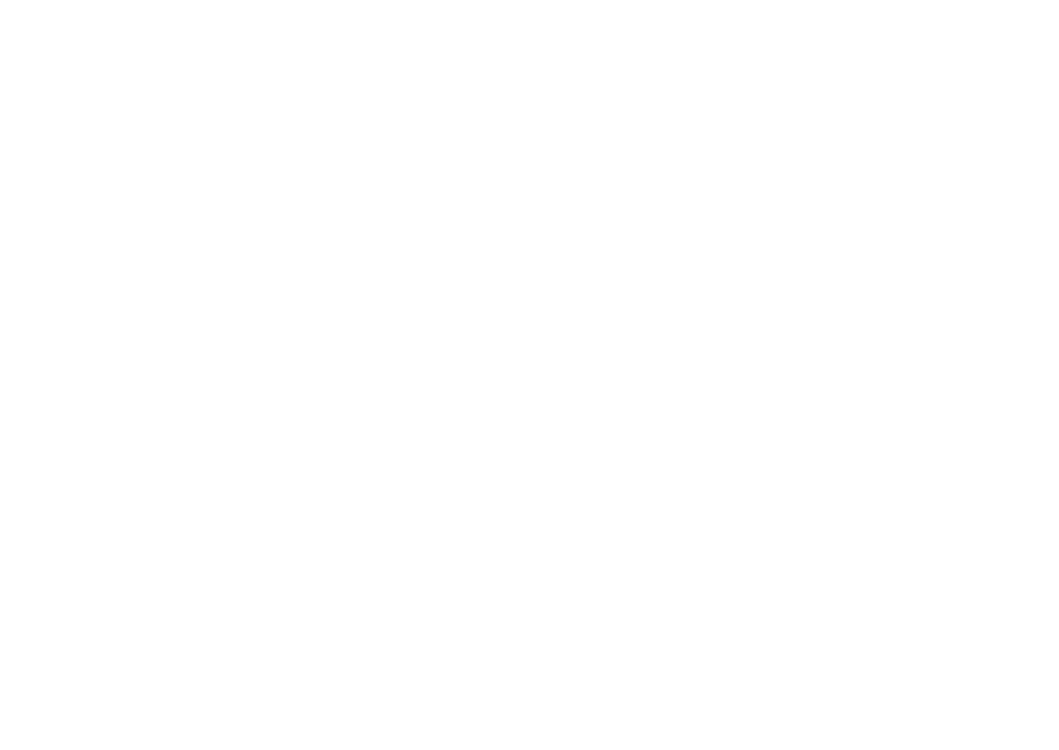
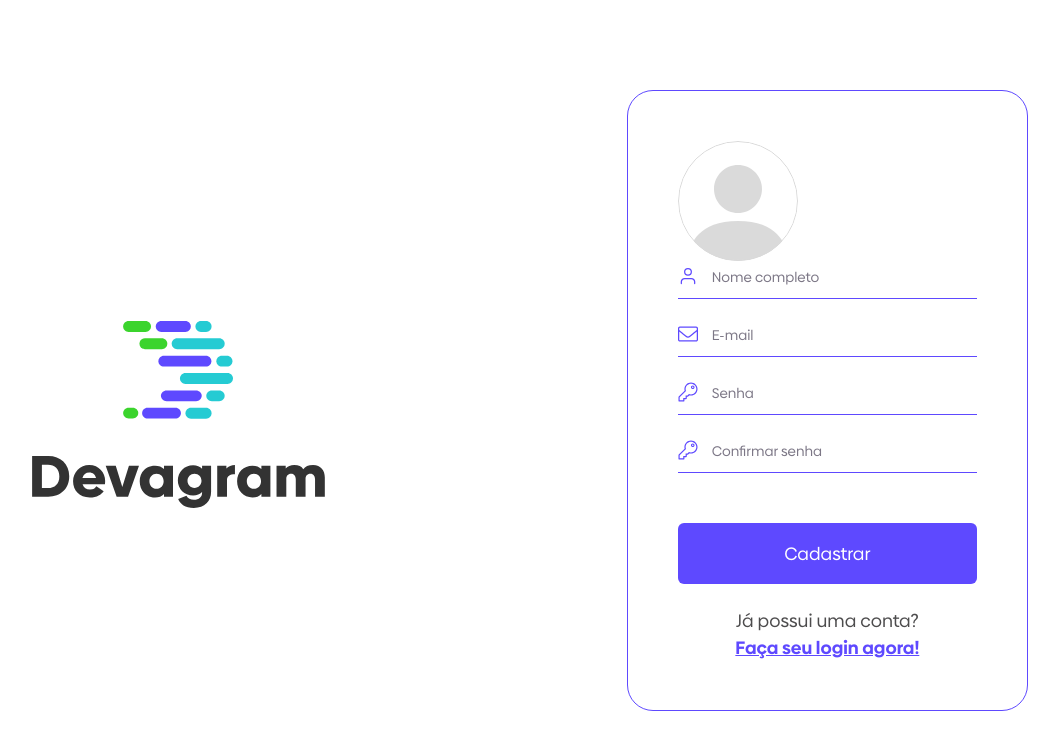
Before and after one commit to GilAlvesOliveira/devagram-react-next, a Next.js app: page /cadastro in a window 1280 px wide. Shown: the top 750 px of the page, without its empty margins (112-1171 px from the left). Built offline with nearby package versions, Linux system fonts and the light colour scheme.

Commit message:
pagina cadastro

```diff
--- a/componentes/login/index.js
+++ b/componentes/login/index.js
@@ -35,13 +35,13 @@
                     <InputPublico
                         imagem={imagemChave}
                         texto="Senha"
-                        tipo="passoword"
+                        tipo="password"
                         aoAlterarValor={e => setSenha(e.target.value)}
                         valor={senha}
                     />
 
                     <Botao
-                        texto={'Login'}
+                        texto="Login"
                         tipo="submit"
                         desabilitado={false}
                     />
@@ -49,7 +49,7 @@
 
                 <div className="rodapePaginaPublica">
                     <p>Não possui uma conta?</p>
-                    <Link href="cadastro.js">Faça seu cadastro agora!</Link>
+                    <Link href="/cadastro">Faça seu cadastro agora!</Link>
                 </div>
             </div>
         </section>
--- a/pages/cadastro.js
+++ /dev/null
@@ -1,3 +0,0 @@
-export default function Cadastro () {
-    return;
-}
--- /dev/null
+++ b/pages/cadastro/index.js
@@ -0,0 +1,83 @@
+import Link from "next/link";
+import Image from "next/image";
+import Botao from "@/componentes/botao";
+import imagemLogo from "../../public/imagens/logo.svg";
+import imagemUsuarioAtivo from "../../public/imagens/usuarioAtivo.svg";
+import imagemAvatar from "../../public/imagens/avatar.svg";
+import imagemEnvelope from "../../public/imagens/envelope.svg";
+import imagemChave from "../../public/imagens/chave.svg";
+import InputPublico from "@/componentes/inputPublico";
+import { UploadImagem } from "../../componentes/uploadImagem";
+import { useState } from "react";
+
+export default function Cadastro() {
+    const [imagem, setImagem] = useState(null);
+    const [nome, setNome] = useState("");
+    const [email, setEmail] = useState("");
+    const [senha, setSenha] = useState("");
+    const [confirmacaosenha, setConfirmacaoSenha] = useState("");
+
+    return (
+        <section className={`paginaCadastro paginaPublica`}>
+            <div className="logoContainer desktop">
+                <Image
+                    src={imagemLogo}
+                    alt="logotipo"
+                    layout="fill"
+                    className="logo"
+                />
+            </div>
+
+            <div className="conteudoPaginaPublica">
+                <form>
+                    <UploadImagem
+                        imagemPreviewClassName="avatar avatarPreview"
+                        imagemPreview={imagem?.preview || imagemAvatar.src}
+                        setImagem={setImagem}
+                    />
+
+                    <InputPublico
+                        imagem={imagemUsuarioAtivo}
+                        texto="Nome completo"
+                        tipo="text"
+                        aoAlterarValor={e => setNome(e.target.value)}
+                        valor={nome}
+                    />
+                    <InputPublico
+                        imagem={imagemEnvelope}
+                        texto="E-mail"
+                        tipo="email"
+                        aoAlterarValor={e => setEmail(e.target.value)}
+                        valor={email}
+                    />
+
+                      <InputPublico
+                        imagem={imagemChave}
+                        texto="Senha"
+                        tipo="password"
+                        aoAlterarValor={e => setSenha(e.target.value)}
+                        valor={senha}
+                    />
+
+                    <InputPublico
+                        imagem={imagemChave}
+                        texto="Confirmar senha"
+                        tipo="password"
+                        aoAlterarValor={e => setConfirmacaoSenha(e.target.value)}
+                        valor={confirmacaosenha}
+                    />
+
+                    <Botao
+                        texto="Cadastrar"
+                        tipo="submit"
+                        desabilitado={false}
+                    />
+                </form>
+                <div className="rodapePaginaPublica">
+                    <p>Já possui uma conta?</p>
+                    <Link href="/">Faça seu login agora!</Link>
+                </div>
+            </div>
+            </section>
+    );
+}
--- a/styles/globals.scss
+++ b/styles/globals.scss
@@ -34,6 +34,19 @@
     }
 }
 
+.desktop {
+    display: block;
+    @media screen and (max-width: calc($desktopBreakpoint - 1px)) {
+      display: none;
+    }
+  }
+  .mobile {
+    display: block;
+    @media screen and (min-width: $desktopBreakpoint) {
+      display: none;
+    }
+  }
+
 @import '../public/fonts/fonts.scss';
 @import '../componentes/botao/botao.scss';
 @import './paginaPublica.scss';
```
